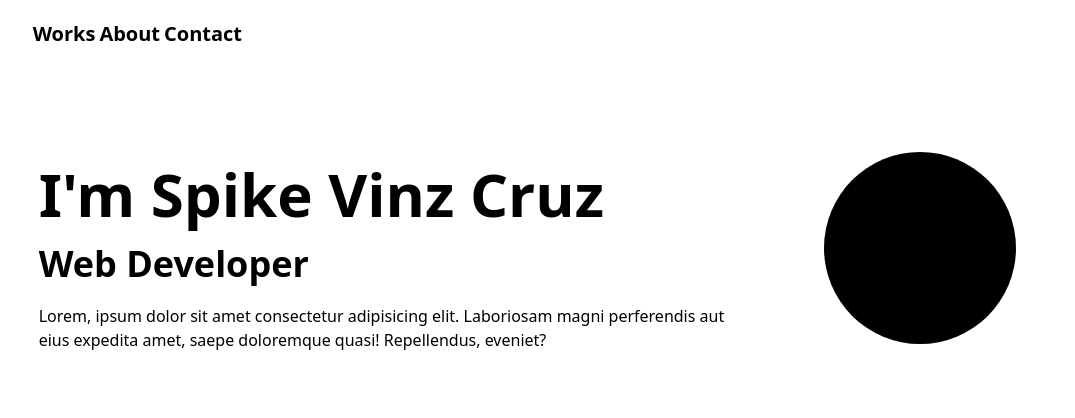
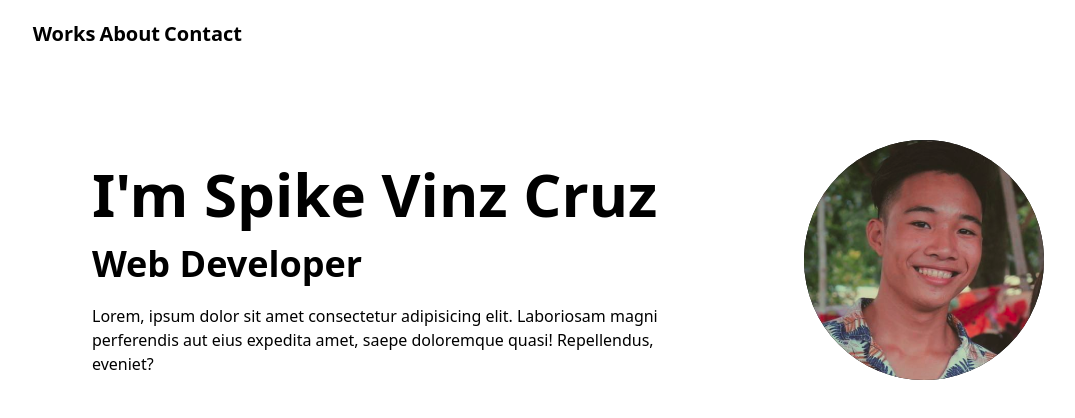
Before and after one commit to superspike7/portfolio, a website built with Vite: page index.html in a window 1280 px wide. Shown: the whole page, without its empty margins (76-1151 px from the left). Built offline with nearby package versions, Linux system fonts and the light colour scheme.

Commit message:
add face

```diff
--- a/index.html
+++ b/index.html
@@ -19,7 +19,7 @@
     </div>
 
     <!-- hero -->
-    <div class="w-10/12 mx-auto flex justify-around mt-20">
+    <div class="w-9/12 mx-auto flex justify-around mt-20">
       <div class="flex-1 p-2">
         <h1 class="mt-5 text-6xl font-extrabold">
           I'm Spike Vinz Cruz
@@ -31,8 +31,10 @@
           Lorem, ipsum dolor sit amet consectetur adipisicing elit. Laboriosam magni perferendis aut eius expedita amet, saepe doloremque quasi! Repellendus, eveniet?
         </p>
       </div>
-      <div class="w-1/3 flex justify-center items-center">
-        <div class="h-48 w-48 bg-black rounded-full"></div>
+      <div class="w-1/3 flex justify-end items-center">
+        <div class="h-60 w-60 bg-black rounded-full">
+          <img class="h-full w-full rounded-full" src="./img/nawong.png" alt="">
+        </div>
       </div>
     </div>
 
```
Also changed, not shown: img/nawong.png (added).
